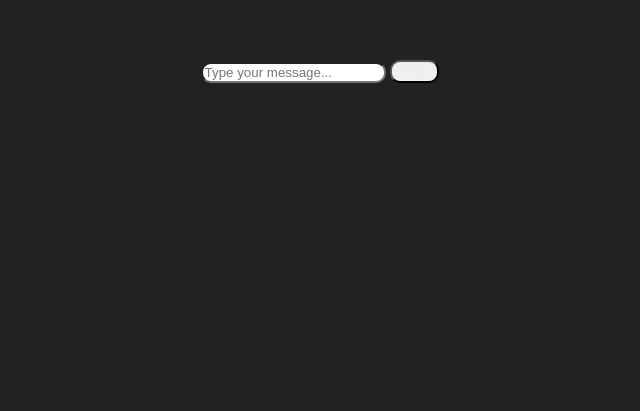
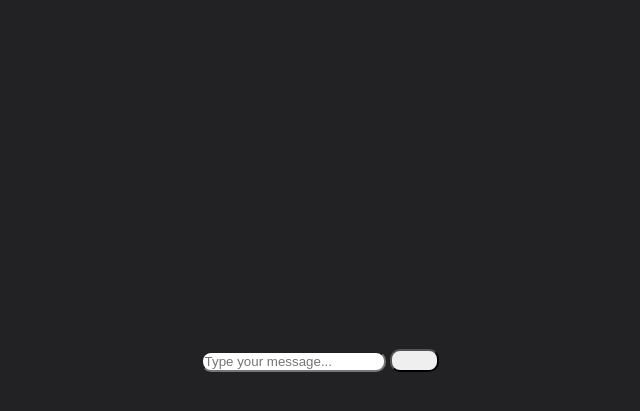
Before and after one commit to DuckingtonThe3rd/AutoResume, a plain HTML site: page chat.html in a window 1280 px wide. Shown: the part 329-740 px from the top of the page, without its empty margins (320-960 px from the left). Drawn offline with Linux system fonts and the light colour scheme; a web font is replaced by a local one.

Commit message:
Update main.css

```diff
--- a/stylesheets/main.css
+++ b/stylesheets/main.css
@@ -200,3 +200,10 @@ main .wordmark {
 .invert {
     filter: invert(1);
 }
+
+.chat-box {
+    margin-top: 220%;
+    margin-bottom: 10%;
+    padding-top: 15px;
+    padding-bottom: 15px;
+}
```
